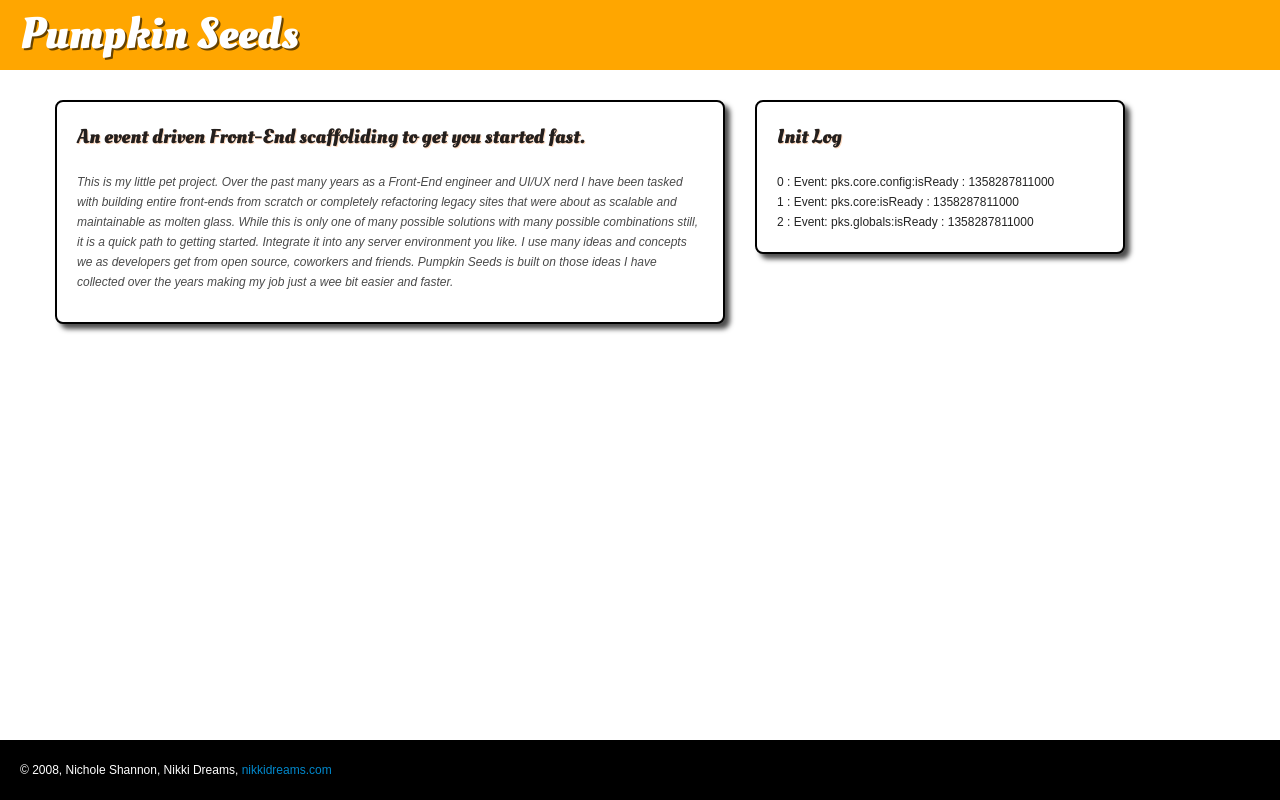
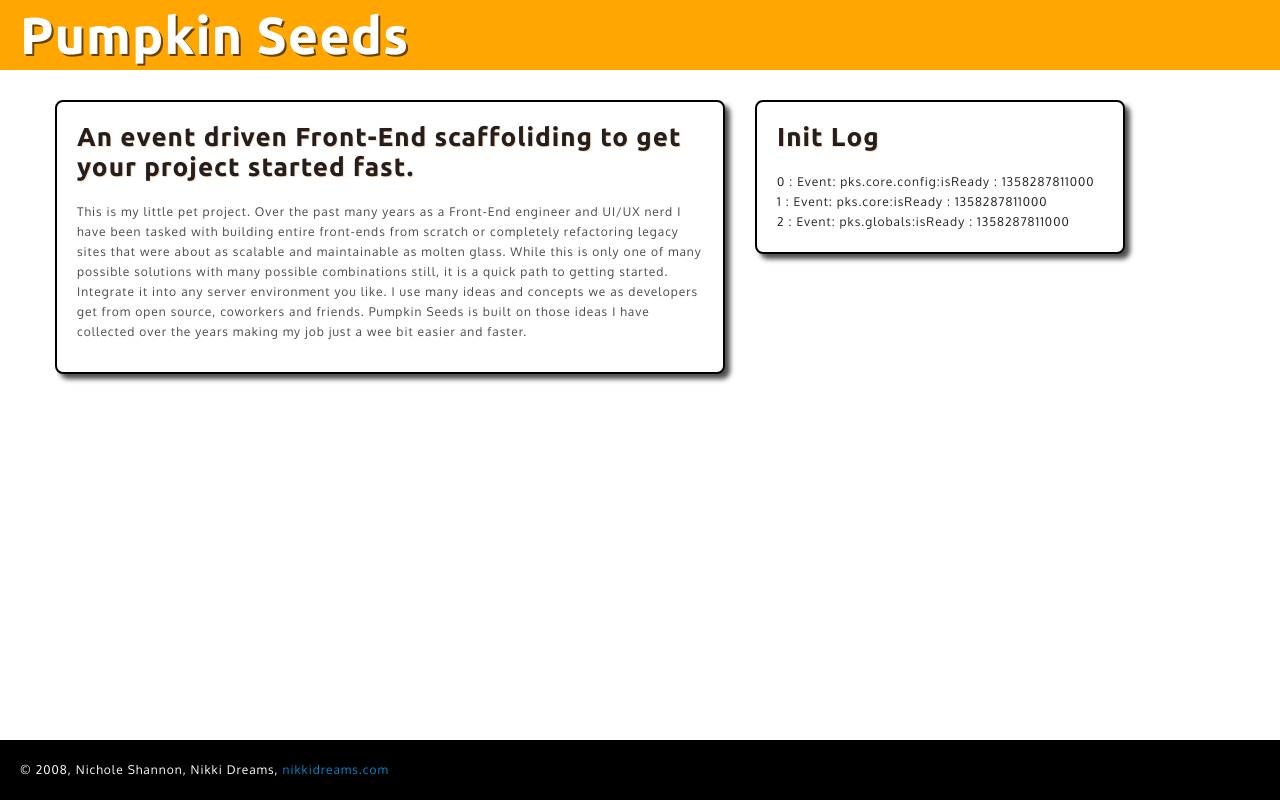
Before and after one commit to NikkiDreams/pumpkinSeeds, a plain HTML site: page index.html in a window 1280 px wide. Drawn offline with nearby package versions, Linux system fonts and the light colour scheme.

Commit message:
Trying different fonts

```diff
--- a/index.html
+++ b/index.html
@@ -7,19 +7,22 @@
 		<meta content="text/html; charset=UTF-8" http-equiv="Content-Type">
 		<meta name="viewport" content="width=device-width, initial-scale=1.0">
 		<title>Pumpkin Seeds - a stubby little place to start</title>
-		<link href='http://fonts.googleapis.com/css?family=Oleo+Script:700' rel='stylesheet' type='text/css'>
+		<link href='http://fonts.googleapis.com/css?family=Ubuntu:700' rel='stylesheet' type='text/css'>
+		<link href='http://fonts.googleapis.com/css?family=Oxygen' rel='stylesheet' type='text/css'>
+
 		<link media="screen" type="text/css" href="assets/css/bootstrap.min.css" rel="stylesheet">
 		<link media="screen" type="text/css" href="assets/css/bootstrap-responsive.min.css" rel="stylesheet">
+
 		<style>
 			body{
 				background:#fff;
 				font-size:12px;
-				font-family:sans-serif;
+				font-family: 'Oxygen', sans-serif;
 				color:#242424;
 				height:auto;
 				margin-top:60px;
 				padding:0;
-
+				letter-spacing: 1px;
 			}
 			header{
 				color:#fff;
@@ -42,28 +45,28 @@
 				padding:20px;
 			}
 			h1,h2{
-				font-family: 'Oleo Script', cursive;
+				font-family: 'Ubuntu', sans-serif;
 				margin:0 0 20px 0;
+				letter-spacing: 1px;
 			}
 			h1, h2, h3 {
 			    line-height: 30px;
 			}
 			h1{
 				font-weight:bold;
-				font-size:44px;
+				font-size:52px;
 				color:#fff;
 				text-shadow: 2px 2px rgba(0,0,0,.6);
 			}
 			h2{
 				font-weight:bold;
-				font-size:20px;
+				font-size:26px;
 				color:#241F1D;
 				text-shadow: 1px 1px rgba(255,166,100,.4);
 			}
 			p{
 				margin:10px 0;
 				font-size:12px;
-				font-style:italic;
 				color: #4a4a4a;
 			}
 			button{
@@ -80,7 +83,7 @@
 				padding:20px;
 				margin:40px 0;
 				background:#fff;
-				-moz-box-shadow: 5px 5px 5px rgba(0,0,0,0.7);
+				-moz-box-shadow: 5px ßpx 5px rgba(0,0,0,0.7);
 				-webkit-box-shadow: 5px 5px 5px rgba(0,0,0,0.7);
 				box-shadow: 5px 5px 5px rgba(0,0,0,0.7);
 			}
@@ -108,7 +111,7 @@
 			<div class="row-fluid">
 
 				<div class="content span7">
-					<h2>An event driven Front-End scaffoliding to get you started fast.</h2>
+					<h2>An event driven Front-End scaffoliding to get your project started fast.</h2>
 					<p>
 						This is my little pet project. Over the past many years as a Front-End engineer and UI/UX nerd I have been tasked with building entire front-ends from scratch or completely refactoring legacy sites that were about as scalable and maintainable as molten glass. While this is only one of many possible solutions with many possible combinations still, it is a quick path to getting started. Integrate it into any server environment you like. I use many ideas and concepts we as developers get from open source, coworkers and friends. Pumpkin Seeds is built on those ideas I  have collected over the years making my job just a wee bit easier and faster.
 					</p>
```
Also changed, not shown: README.md.
